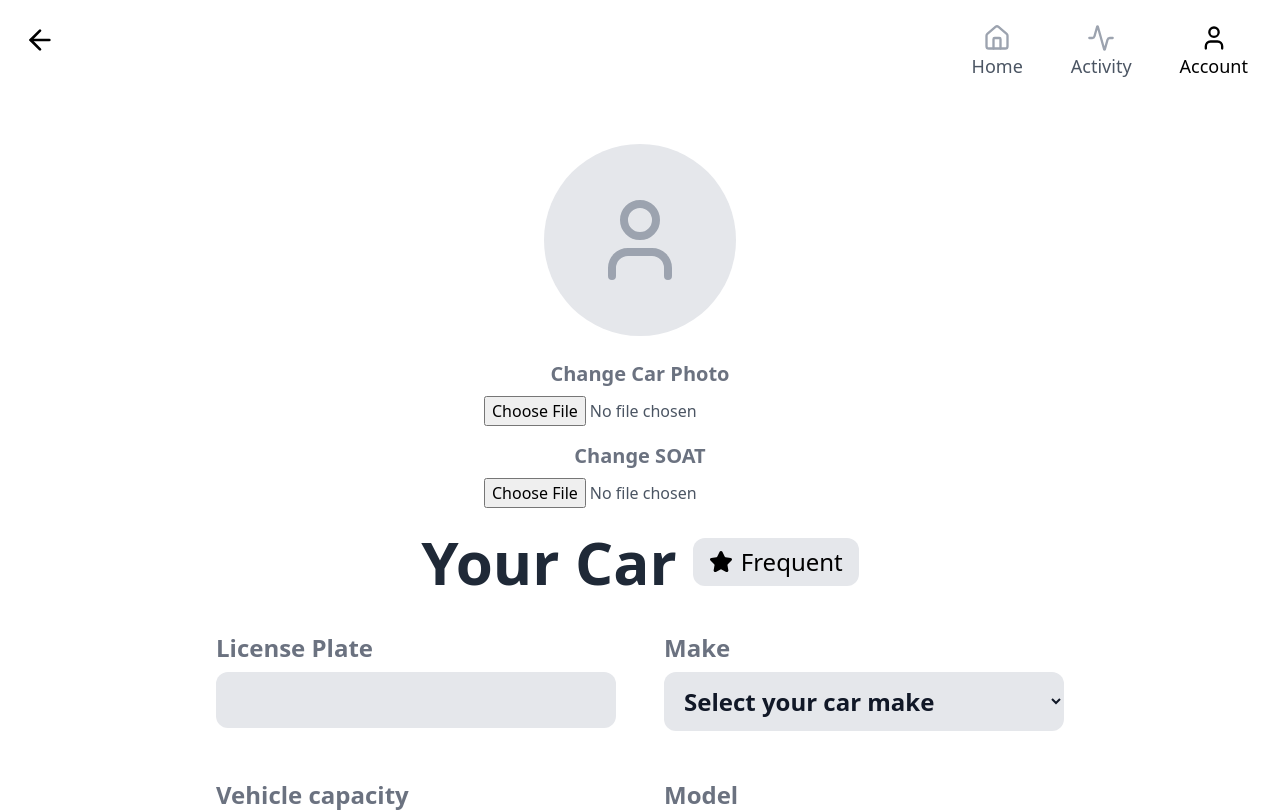
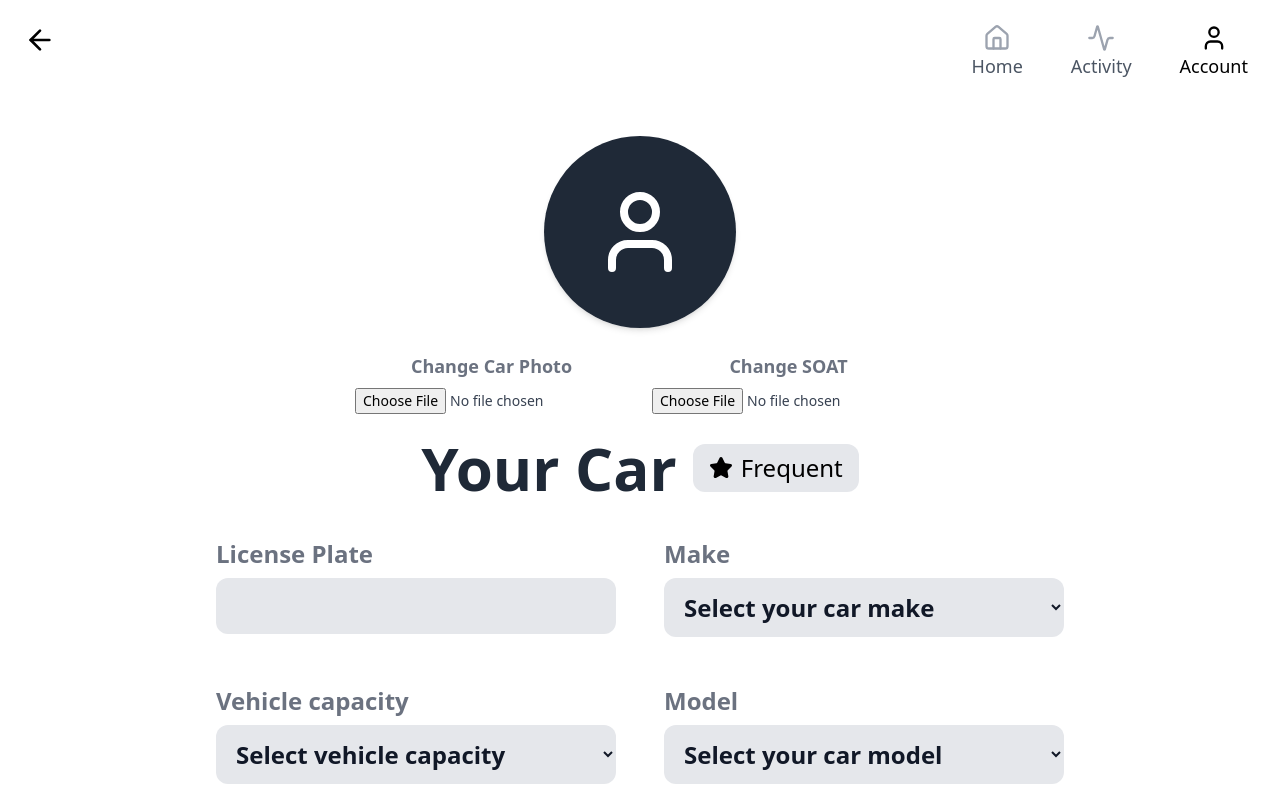
Before and after one commit to DSAW-2025-II/entrega-final-fe-pia-and-laura, a React (Vite) app: page /carSettings in a window 1280 px wide. Shown: the top 812 px of the page. Built offline with nearby package versions, Linux system fonts and the light colour scheme; no server answers; sample sign-in values are in the browser's storage.

Commit message:
Car settings updated

```diff
--- a/src/pages/Driver/carSettings.jsx
+++ b/src/pages/Driver/carSettings.jsx
@@ -31,14 +31,14 @@ useEffect(() => {
       if (!res.ok) throw new Error("Error fetching car data");
       const data = await res.json();
 
-      const carData = data.car || {};
 
       setCar({
-        licensePlate: carData.licensePlate || "",
-        make: carData.make || "",
-        model: carData.model || "",
-        capacity: carData.capacity?.toString() || "",
-        carPhotoUrl: carData.carPhotoUrl || "",
+        licensePlate: data.car.licensePlate || "",
+        make: data.car.make || "",
+        model: data.car.model || "",
+        capacity: data.car.capacity?.toString() || "",
+        carPhotoUrl: data.car.carPhotoUrl || "",
+        soatUrl: data.car.soatUrl || "",
       });
     } catch (err) {
       console.error("❌ Error al obtener datos del carro:", err);
@@ -119,7 +119,7 @@ useEffect(() => {
 
 
   return (
-    <div className="min-h-screen bg-white rounded-2xl flex flex-col items-center relative p-8">
+    <div className="min-h-screen bg-white flex flex-col items-center justify-center p-6">
       {/* Botón atrás */}
       <button className="absolute top-6 left-6" onClick={() => navigate(-1)}>
         <ArrowLeft size={32} className="text-black" />
@@ -143,50 +143,63 @@ useEffect(() => {
 
       {/* Contenedor principal */}
       <div className="flex flex-col items-center mt-28">
-        <div className="w-48 h-48 rounded-full overflow-hidden flex items-center justify-center mb-6 bg-gray-200">
+        {/* Imagen del carro o placeholder */}
+<div className="flex flex-col items-center mb-6">
+  <div className="relative w-48 h-48 rounded-full overflow-hidden shadow-md">
     {car.carPhotoUrl ? (
       <img
         src={car.carPhotoUrl}
-              alt="Car photo"
+        alt="Car"
         className="w-full h-full object-cover"
       />
     ) : (
-            <User size={96} className="text-gray-400" />
+      <div className="w-full h-full bg-gray-800 flex items-center justify-center">
+        <User size={96} className="text-white" />
+      </div>
     )}
   </div>
 
-        <div className="flex flex-col items-center mb-6">
-          <label className="text-gray-500 text-xl mb-2 font-semibold">
+  {/* Inputs de imagen */}
+  <div className="flex flex-col sm:flex-row items-center gap-6 mt-6">
+    <div className="flex flex-col items-center">
+      <label className="text-gray-500 text-lg font-semibold mb-2">
         Change Car Photo
       </label>
       <input
         type="file"
         accept="image/*"
-            onChange={(e) => setCar({ ...car, newCarPhoto: e.target.files[0] })}
-            className="text-gray-600"
+        onChange={(e) =>
+          setCar({ ...car, newCarPhoto: e.target.files[0] })
+        }
+        className="text-gray-700 text-sm"
       />
+    </div>
 
-          <label className="text-gray-500 text-xl mt-4 mb-2 font-semibold">
+    <div className="flex flex-col items-center">
+      <label className="text-gray-500 text-lg font-semibold mb-2">
         Change SOAT
       </label>
       <input
         type="file"
         accept="image/*,application/pdf"
-            onChange={(e) => setCar({ ...car, newSoat: e.target.files[0] })}
-            className="text-gray-600"
+        onChange={(e) =>
+          setCar({ ...car, newSoat: e.target.files[0] })
+        }
+        className="text-gray-700 text-sm"
       />
     </div>
+  </div>
+</div>
 
-
+{/* Nombre del carro */}
 <div className="flex items-center gap-4 mb-10">
-          <h1 className="text-6xl font-bold text-gray-800">
-            {car.model || "Your Car"}
-          </h1>
+  <h1 className="text-6xl font-bold text-gray-800 text-center">{car.model || "Your Car"}</h1>
   <div className="flex items-center bg-gray-200 rounded-xl px-4 py-2">
     <Star fill="black" className="text-black mr-2" />
     <span className="text-2xl font-medium text-black">Frequent</span>
   </div>
 </div>
+
 
 
         {/* Mensaje dinámico */}
@@ -201,7 +214,7 @@ useEffect(() => {
         )}
 
         {/* Formulario */}
-        <div className="grid grid-cols-2 gap-12 mb-12">
+        <div className="grid grid-cols-1 sm:grid-cols-2 gap-12 mb-12 max-w-4xl w-full">
           <div className="flex flex-col">
             <label className="text-gray-500 text-2xl mb-2 font-semibold">
               License Plate
```
Lines whose indentation alone changed are shown as unchanged.
